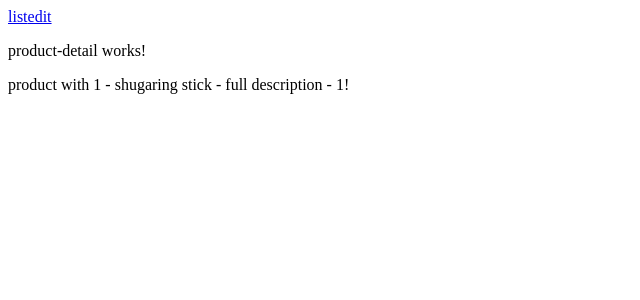
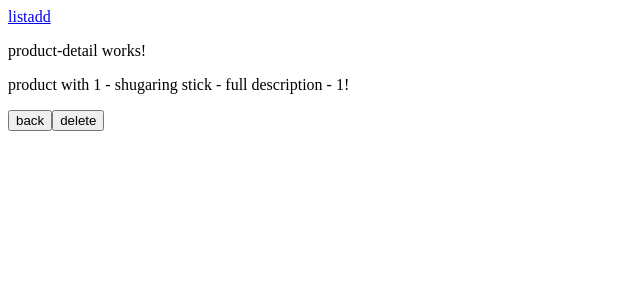
Before and after one commit to manbrk/ngBuddhaTt, an Angular app: page /list/1 in a window 1280 px wide. Shown: the top 300 px of the page, without its empty margins (0-640 px from the left). Built offline with nearby package versions, Linux system fonts and the light colour scheme.

Commit message:
added some buttons

```diff
--- a/src/app/app.component.html
+++ b/src/app/app.component.html
@@ -1,5 +1,5 @@
 <a [routerLink]="['/list']">list</a>
-<a [routerLink]="['/edit']">edit</a>
+<a [routerLink]="['/edit']">add</a>
 
 <router-outlet></router-outlet>
 
--- a/src/app/product-detail/product-detail.component.html
+++ b/src/app/product-detail/product-detail.component.html
@@ -4,3 +4,5 @@
 <p>
   product with {{product.id}} - {{product.title}} - {{product.description}} - {{product.price}}!
 </p>
+<button (click)="onGoBack()">back</button>
+<button (click)="onDelete()">delete</button>
--- a/src/app/product-detail/product-detail.component.ts
+++ b/src/app/product-detail/product-detail.component.ts
@@ -1,5 +1,5 @@
 import { Component, OnInit } from '@angular/core';
-import {ActivatedRoute, Params} from '@angular/router';
+import {ActivatedRoute, Params, Router} from '@angular/router';
 import {ProductService} from '../product.service';
 
 @Component({
@@ -13,6 +13,7 @@ export class ProductDetailComponent implements OnInit {
 
   constructor(
     private productService: ProductService,
+    private router: Router,
     private route: ActivatedRoute,
   ) { }
 
@@ -25,4 +26,13 @@ export class ProductDetailComponent implements OnInit {
     );
   }
 
+  onGoBack() {
+    this.router.navigate(['/list']);
+  }
+
+  onDelete() {
+    this.productService.deleteProduct(this.product);
+    this.router.navigate(['/list']);
+  }
+
 }
--- a/src/app/product-list/product-list.component.html
+++ b/src/app/product-list/product-list.component.html
@@ -1,9 +1,10 @@
 <ul>
-  <li *ngFor="let product of products" (click)="onDetail(product.id)">
+  <li *ngFor="let product of products">
     id: {{product.id}}
     title: {{product.title}}
     desc: {{product.description}}
     price: {{product.price}}
+    <button (click)="onDetail(product.id)">detail</button>
     <button (click)="onEdit()">edit</button>
     <button (click)="onDelete(product)">delete</button>
   </li>
```
